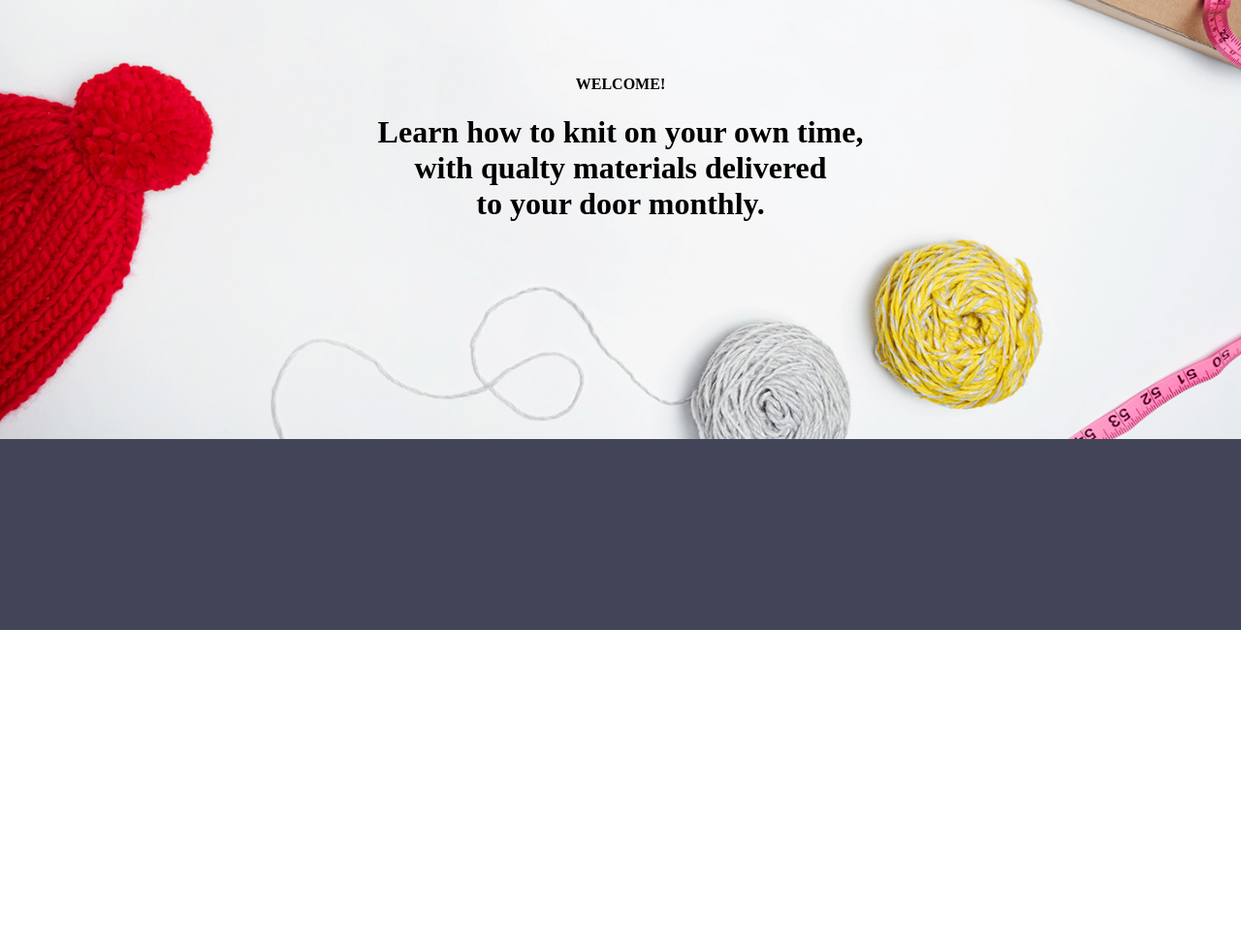
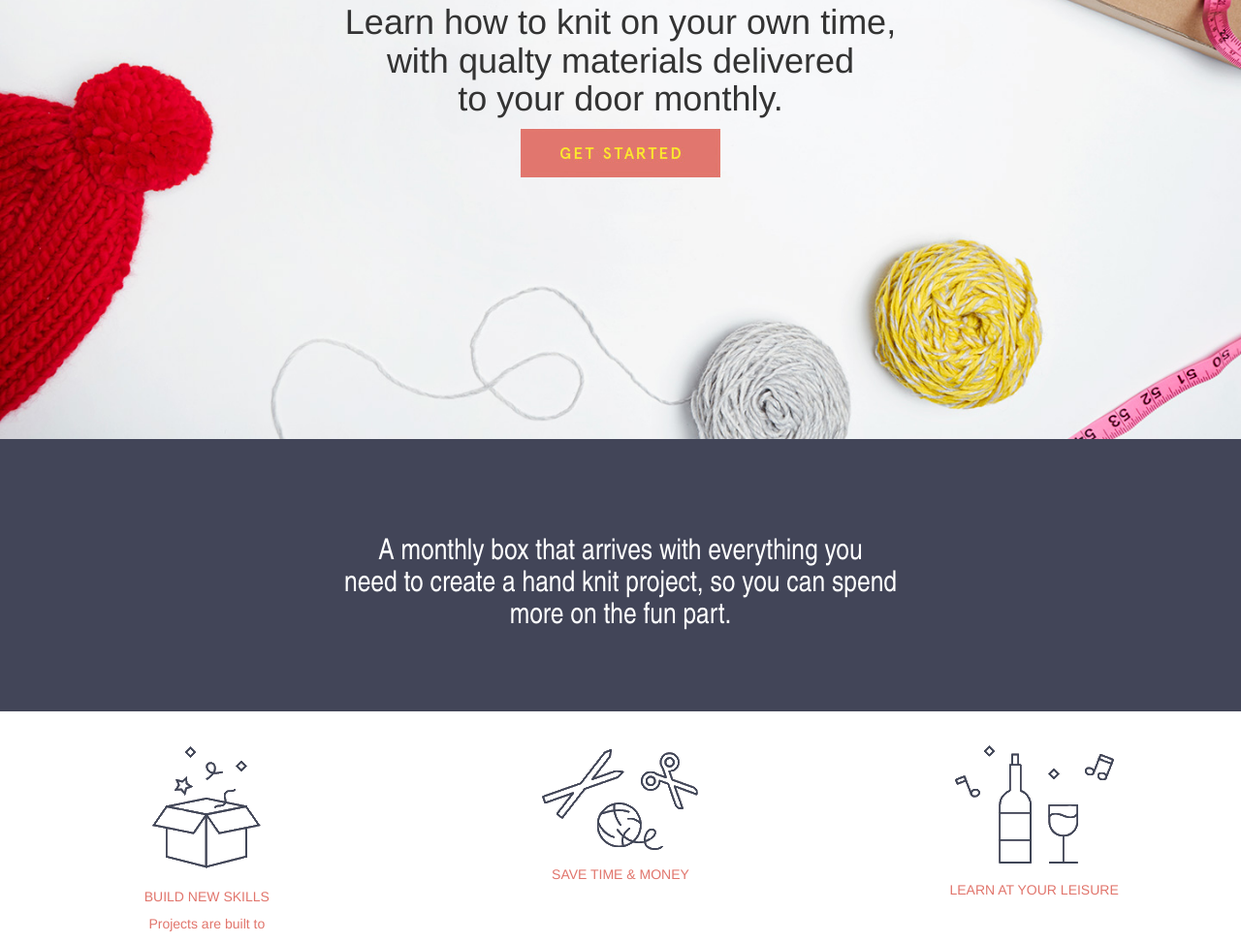
Before and after one commit to Timothycocores/knit-wise, a plain HTML site: page index.html in a window 1280 px wide. Shown: the part 297-1270 px from the top of the page at 97% size. Before the commit the page ends 947 px from the top, so only its background shows below. Drawn offline with nearby package versions, Linux system fonts and the light colour scheme.

Commit message:
panel three

```diff
--- a/index.css
+++ b/index.css
@@ -1,6 +1,19 @@
 body{
 	margin: 0;
 }
+
+@font-face {
+    font-family: 'typoslabserif-lightregular';
+    src: url('TypoSlabserif-Light-webfont.eot');
+    src: url('TypoSlabserif-Light-webfont.eot?#iefix') format('embedded-opentype'),
+         url('TypoSlabserif-Light-webfont.woff') format('woff'),
+         url('TypoSlabserif-Light-webfont.ttf') format('truetype'),
+         url('TypoSlabserif-Light-webfont.svg#typoslabserif-lightregular') format('svg');
+    font-weight: normal;
+    font-style: normal;
+
+}
+
 .topBar{
 
 	margin-left: 100px;
@@ -49,13 +62,26 @@ a {
 }
 
 .oneText{
-	margin-top: -400px;
+	margin-top: -500px;
 	text-align: center;
 }
 
 .panelTwo{
 
 	background-color: rgb(66, 69, 88);
-	height: 400px;
+	height: 550px;
 	width: 100%
 }
+
+.twoText{
+  font-family: 'Arial Narrow', Arial, sans-serif;
+  margin-top: -200px;
+  text-align: center;
+  color: white;
+}
+
+.col-md-4{
+  margin-top: 100px;
+  color: rgb(225,117,108);
+  text-align: center;
+}
--- a/index.html
+++ b/index.html
@@ -4,6 +4,8 @@
 	<title>Knit-Wise</title>
 	<script src="https://ajax.googleapis.com/ajax/libs/jquery/1.11.3/jquery.min.js"></script>
   <script src="http://maxcdn.bootstrapcdn.com/bootstrap/3.3.5/js/bootstrap.min.js"></script>
+  <link rel="stylesheet" href="https://maxcdn.bootstrapcdn.com/bootstrap/3.3.6/css/bootstrap.min.css" integrity="sha384-1q8mTJOASx8j1Au+a5WDVnPi2lkFfwwEAa8hDDdjZlpLegxhjVME1fgjWPGmkzs7" crossorigin="anonymous">
+
   <link rel="stylesheet" type="text/css" href="index.css">
 </head>
 <body>
@@ -24,10 +26,28 @@
 <div class="oneText">
 <h4>WELCOME!</h4>
 <h1>Learn how to knit on your own time,<br> with qualty materials delivered<br> to your door monthly.</h1>
+<div id="button">
+<a href="subscribe.html">
+<img src="images/getStarted.jpg">
+</a>
+</div>
 </div>
 </div>
 <div class="panelTwo">
+</div>
+<div class="twoText">
+<h2>A monthly  box that arrives with everything you<br> need to create a hand knit project, so you can spend<br> more on the fun part.</h2>
+</div>
+</div>
+<div class="container-fluid">
+  <div class="row">
+    	<div class="col-md-4"><img src="images/box.png"><h5>BUILD NEW SKILLS</h5>
+    	 <p>Projects are built to</p></div>
+  		<div class="col-md-4"><img src="images/needle.png"><h5>SAVE TIME & MONEY</h5></div>
+  		<div class="col-md-4"><img src="images/bottle.png"><h5>LEARN AT YOUR LEISURE</h5></div>
+</div>
+  </div>
+</div>
 
-</div>
 </body>
 </html>
```
Also changed, not shown: images/getStarted.jpg (added).
